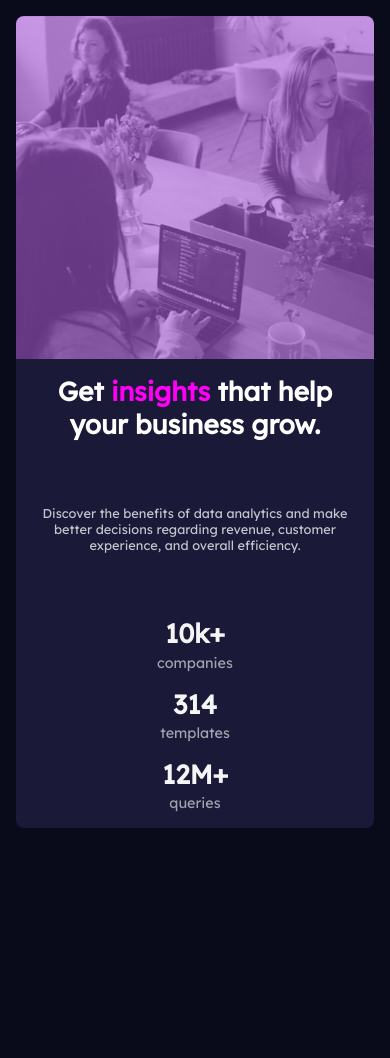
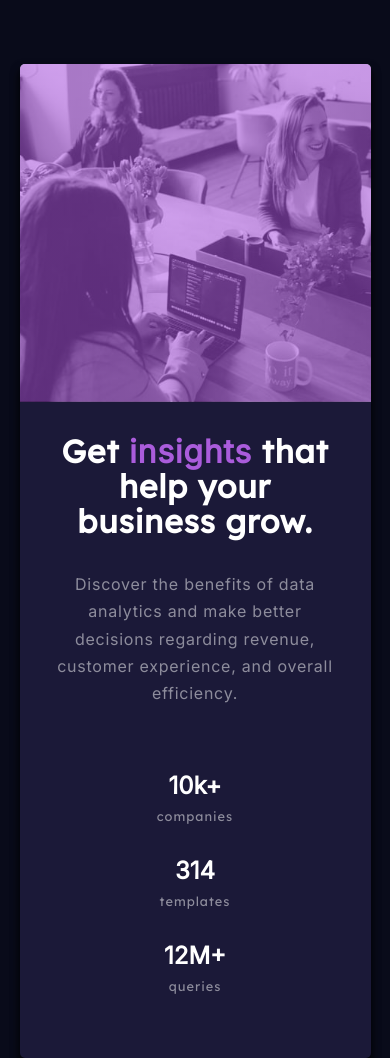
Before and after one commit to biodun42/Stats-Preview-Card-Component, a plain HTML site: page index.html in a window 390 px wide. Shown: the top 1058 px of the page. Before the commit the page ends 844 px from the top, so only its background shows below. Drawn offline with Linux system fonts and the light colour scheme.

Commit message:
first commit

```diff
--- a/css/style.css
+++ b/css/style.css
@@ -1,244 +1,179 @@
 @import url("https://fonts.googleapis.com/css2?family=Inter&display=swap");
 @import url("https://fonts.googleapis.com/css2?family=Inter&family=Lexend+Deca&display=swap");
 * {
-  font-family: "Inter", sans-serif;
-  font-family: "Lexend Deca", sans-serif;
   margin: 0;
   padding: 0;
   box-sizing: border-box;
+  font-family: 'lexend-deca', sans-serif;
+  font-family: 'inter', sans-serif;
 }
 :root {
-  --main-bg-color: hsl(233, 47%, 7%);
-  --card-bg-color: hsl(244, 38%, 16%);
-  --accent-color: hsl(277, 64%, 61%);
   --main-heading-color: hsl(0, 0%, 100%);
-  --main-paragraph-color: hsla(0, 0%, 100%, 0.75);
+  --paragraph-color: hsla(0, 0%, 100%, 0.5);
   --stat-heading-color: hsla(0, 0%, 100%, 0.6);
+  --violet-color: hsl(277, 64%, 61%);
 }
 
 body {
-  background-color: var(--main-bg-color);
-  color: #f5f5f5;
-}
-.container {
-  width: 100%;
-  height: 100vh;
-  display: flex;
-  align-items: center;
-  justify-content: center;
-}
-.container-wrapper {
+  background-color: hsl(233, 47%, 7%);
   display: flex;
   justify-content: center;
+  flex-direction: column;
   align-items: center;
-  background-color: var(--card-bg-color);
-  border-radius: 0.5rem;
+  min-height: 100vh;
 }
-.cardcontent {
+
+.container {
+  background-color: hsl(244, 38%, 16%);
+  margin: 4rem 3rem;
+  display: flex;
+  justify-content: space-between;
+  border-radius: 5px;
+  overflow: hidden;
+  box-shadow: 0 5px 10px rgba(0, 0, 0, 0.6), 0 7px 10px rgba(0, 0, 0, 0.6);
+}
+
+.container .left-text {
+  width: 50%;
+}
+
+.left-container {
+  margin: 3rem;
+}
+
+.title-page {
+  color: var(--main-heading-color);
+  font-size: 2rem;
+  font-family: "Lexend Deca", sans-serif;
+  font-weight: 600;
+  margin-bottom: 2rem;
+  line-height: 1.1;
+  letter-spacing: 0.75px;
+}
+
+.title-page span {
+  color: var(--violet-color);
+  font-weight: bold;
+}
+
+.text {
+  color: var(--paragraph-color);
+  line-height: 1.7;
+  letter-spacing: 0.75px;
+}
+
+.stats {
+  display: flex;
+  width: 80%;
+  color: var(--paragraph-color);
+  justify-content: space-between;
+  margin-top: 3rem;
+  align-items: center;
+  gap: 2rem;
+}
+
+.stats h3 {
+  font-size: 1.7rem;
+  color: var(--main-heading-color);
+  margin-bottom: 0;
+}
+
+.stats div {
   display: flex;
   flex-direction: column;
   align-items: center;
   justify-content: center;
-  width: 550px;
-  height: auto;
-  padding: 3.5rem;
-  gap: 4rem;
-}
-.card__content--title {
-  font-size: 1.7rem;
-  color: var(--main-heading-color);
-  text-align: left;
-}
-.fine {
-  color: hsl(302, 100%, 50%);
-  font-weight: 700;
-}
-.card__content--text {
-  font-size: 1rem;
-  color: var(--main-paragraph-color);
-  text-align: left;
-  padding-right: 3rem;
-}
-.card__content--stats {
-  display: flex;
-  align-items: left;
-  width: 100%;
-  justify-content: space-between;
-  padding-right: 3rem;
-}
-.card__content--stats-item {
-  display: flex;
-  flex-direction: column;
-  font-size: 1.3rem;
-}
-.card__content--stats p {
-  font-size: 1rem;
-  color: var(--stat-heading-color);
-  margin-top: 0.2rem;
 }
 
-.cardimage {
+.stats div p {
+  margin: 0;
+  margin-top: 0.5rem;
+  font-family: "Lexend Deca", sans-serif;
+  letter-spacing: 1px;
+  font-size: 0.8rem;
+}
+
+.container .right-image {
+  width: 50%;
   background-image: linear-gradient(
-      hsla(277, 64%, 61%, 0.621),
-      hsla(277, 64%, 61%, 0.584)
+      to right bottom,
+      hsla(277, 72%, 61%, 0.541),
+      hsla(277, 72%, 61%, 0.541)
     ),
-    url("images/illustration-editor-desktop.svg"),
     url(../images/image-header-desktop.jpg);
+  background-position: center center;
   background-size: cover;
-  background-position: center;
-  width: 550px;
-  height: 500px;
-  border-radius: 0 0.5rem 0.5rem 0;
+  background-repeat: no-repeat;
+  position: relative;
+  object-fit: cover;
 }
-@media screen and (max-width: 1130px) {
+
+@media (max-width: 540px) {
   .container {
+    flex-direction: column-reverse;
+    overflow: auto;
+    width: 90%;
+    min-height: 100vh;
+  }
+
+  .left-container {
+    margin: 2rem;
+  }
+
+  .container .left-text,
+  .container .right-image {
+    width: 100%;
+    text-align: center;
+  }
+
+  .container .left-text {
+    min-height: 70vh;
+  }
+  .container .right-image {
+    min-height: 30vh;
+  }
+
+  .stats {
+    margin: 0 auto;
     flex-direction: column;
-    width: 100%;
-    height: 100vh;
-    padding: 1.5rem;
-  }
-  .cardimage {
-    background-image: linear-gradient(
-        hsla(277, 64%, 61%, 0.621),
-        hsla(277, 64%, 61%, 0.584)
-      ),
-      url("../images/image-header-mobile.jpg");
-    width: 100%;
-    border-radius: 0 0.5rem 0.5rem 0;
-  }
-  .cardcontent {
-    width: 100%;
-    height: auto;
-    padding: 1.5rem;
-  }
-  .card__content--title {
-    font-size: 1.5rem;
-    text-align: left;
-  }
-  .card__content--text {
-    font-size: 0.9rem;
-    text-align: left;
-    padding-right: 0;
-  }
-  .card__content--stats-item {
-    display: flex;
-    flex-direction: column;
-    font-size: 1.3rem;
-    align-items: left;
-  }
-  .card__content--stats p {
-    font-size: 1rem;
-    color: var(--stat-heading-color);
-    margin-top: 0.2rem;
+    justify-content: center;
+    align-items: center;
   }
 }
-@media screen and (max-width: 800px) {
+
+@media (max-width: 768px) {
+  .title {
+    font-size: 2em;
+  }
+
   .container {
-    flex-direction: column;
+    flex-direction: column-reverse;
+    overflow: auto;
+    width: 90%;
+    min-height: 100vh;
+  }
+
+  .container .left-text {
+    min-height: 60vh;
+  }
+  .container .right-image {
+    min-height: 40vh;
+  }
+
+  .container .left-text,
+  .container .right-image {
     width: 100%;
-    height: 100vh;
-    padding: 1.5rem;
+    text-align: center;
   }
-  .cardimage {
-    background-image: linear-gradient(
-        hsla(277, 64%, 61%, 0.621),
-        hsla(277, 64%, 61%, 0.584)
-      ),
-      url("../images/image-header-mobile.jpg");
-    width: 100%;
-    border-radius: 0 0.5rem 0.5rem 0;
+
+  .stats {
+    margin: 4rem auto;
+    justify-content: space-around;
+    align-items: center;
+    gap: 2rem;
   }
-  .cardcontent {
-    width: 100%;
-    height: auto;
-    padding: 1.5rem;
-  }
-  .card__content--title {
+
+  .stats div h3 {
     font-size: 1.5rem;
-    text-align: left;
-  }
-  .card__content--text {
-    font-size: 0.9rem;
-    text-align: left;
-    padding-right: 0;
-  }
-  .card__content--stats {
-    display: flex;
-    flex-direction: row;
-    align-items: left;
-    width: 100%;
-    justify-content: space-between;
-    padding-right: 0;
-    gap: 1rem;
-  }
-  .card__content--stats-item {
-    display: flex;
-    flex-direction: column;
-    font-size: 1.3rem;
-    align-items: left;
-  }
-  .card__content--stats p {
-    font-size: 1rem;
-    color: var(--stat-heading-color);
-    margin-top: 0.2rem;
   }
 }
-@media screen and (max-width: 660px) {
-  .container {
-    flex-direction: column;
-    width: 100%;
-    height: 100vh;
-    padding: 1rem;
-  }
-  .container-wrapper {
-    display: flex;
-    justify-content: center;
-    flex-direction: column-reverse;
-    align-items: center;
-    background-color: var(--card-bg-color);
-    border-radius: 0.5rem;
-    width: 100%;
-    height: 100%;
-  }
-  .cardimage {
-    background-image: linear-gradient(
-        hsla(277, 64%, 61%, 0.621),
-        hsla(277, 64%, 61%, 0.584)
-      ),
-      url("../images/image-header-mobile.jpg");
-    width: 100%;
-    height: 50%;
-    border-radius: 0.5rem 0.5rem 0 0;
-  }
-  .cardcontent {
-    width: 100%;
-    height: auto;
-    padding: 1rem;
-  }
-  .card__content--title {
-    font-size: 1.1rem;
-    text-align: center;
-  }
-  .card__content--text {
-    font-size: 0.8rem;
-    text-align: center;
-    padding-right: 0;
-  }
-  .card__content--stats {
-    display: flex;
-    flex-direction: column;
-    align-items: center;
-    justify-content: space-between;
-    gap: 1rem;
-  }
-  .card__content--stats-item {
-    display: flex;
-    flex-direction: column;
-    font-size: 1.1rem;
-    align-items: center;
-  }
-  .card__content--stats p {
-    font-size: 0.9rem;
-    color: var(--stat-heading-color);
-  }
-}
--- a/index.html
+++ b/index.html
@@ -3,43 +3,43 @@
   <head>
     <meta charset="UTF-8" />
     <meta name="viewport" content="width=device-width, initial-scale=1.0" />
-    <link rel="icon" href="images/favicon-32x32.png" />
+    <link
+      rel="icon"
+      type="image/png"
+      sizes="32x32"
+      href="./images/favicon-32x32.png"
+    />
+    <link rel="stylesheet" href="css/style.css" />
     <title>Frontend Mentor | Stats preview card component</title>
-    <link rel="stylesheet" href="css/style.css" />
   </head>
   <body>
-    <section class="container">
-      <div class="container-wrapper">
-        <div class="cardcontent">
-          <div class="card__content--title">
-            <h1>
-              Get <span class="fine">insights</span> that help your business
-              grow.
-            </h1>
+    <div class="container">
+      <div class="left-text">
+        <div class="left-container">
+          <div class="title-page">
+            Get <span>insights</span> that help your business grow.
           </div>
-          <div class="card__content--text">
-            <p>
-              Discover the benefits of data analytics and make better decisions
-              regarding revenue, customer experience, and overall efficiency.
-            </p>
-          </div>
-          <div class="card__content--stats">
-            <div class="card__content--stats-item">
-              <h2>10k+</h2>
+          <p class="text">
+            Discover the benefits of data analytics and make better decisions
+            regarding revenue, customer experience, and overall efficiency.
+          </p>
+          <div class="stats">
+            <div>
+              <h3>10k+</h3>
               <p>companies</p>
             </div>
-            <div class="card__content--stats-item">
-              <h2>314</h2>
+            <div>
+              <h3>314</h3>
               <p>templates</p>
             </div>
-            <div class="card__content--stats-item">
-              <h2>12M+</h2>
+            <div>
+              <h3>12M+</h3>
               <p>queries</p>
             </div>
           </div>
         </div>
-        <div class="cardimage"></div>
       </div>
-    </section>
+      <div class="right-image"></div>
+    </div>
   </body>
 </html>
```
